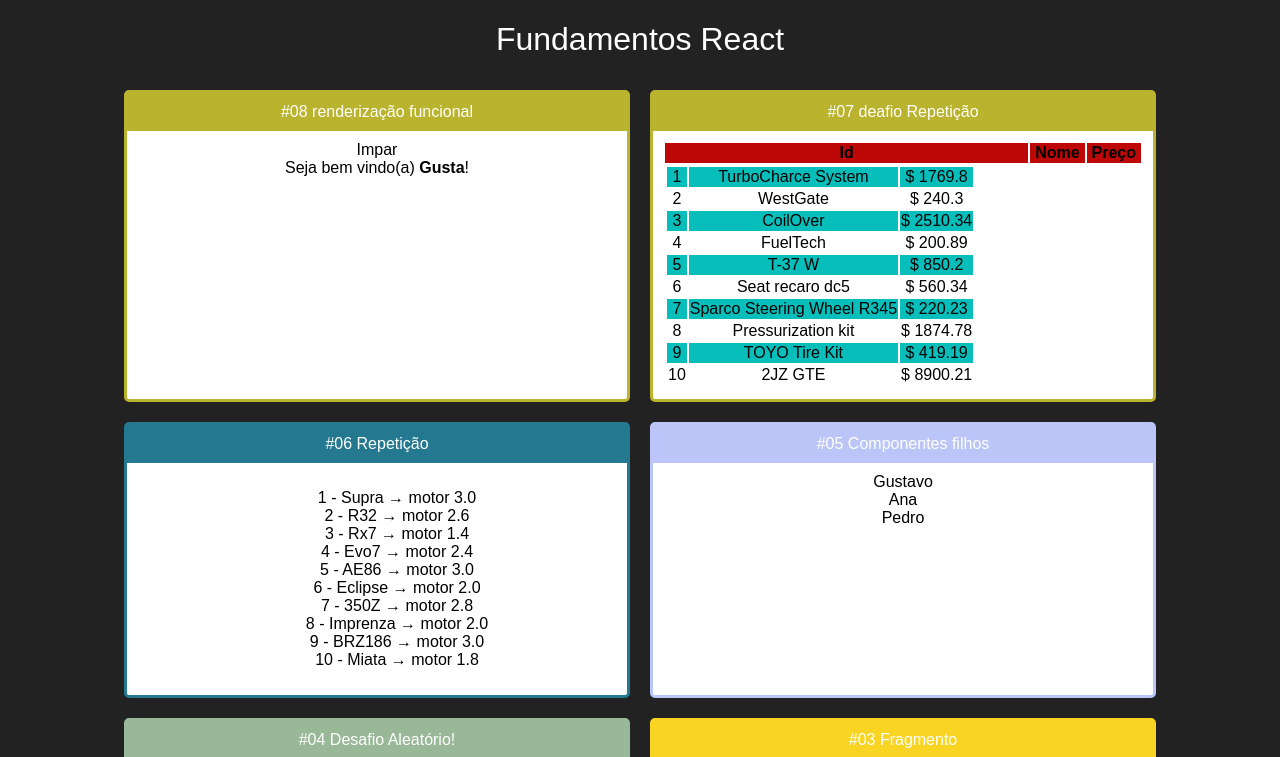
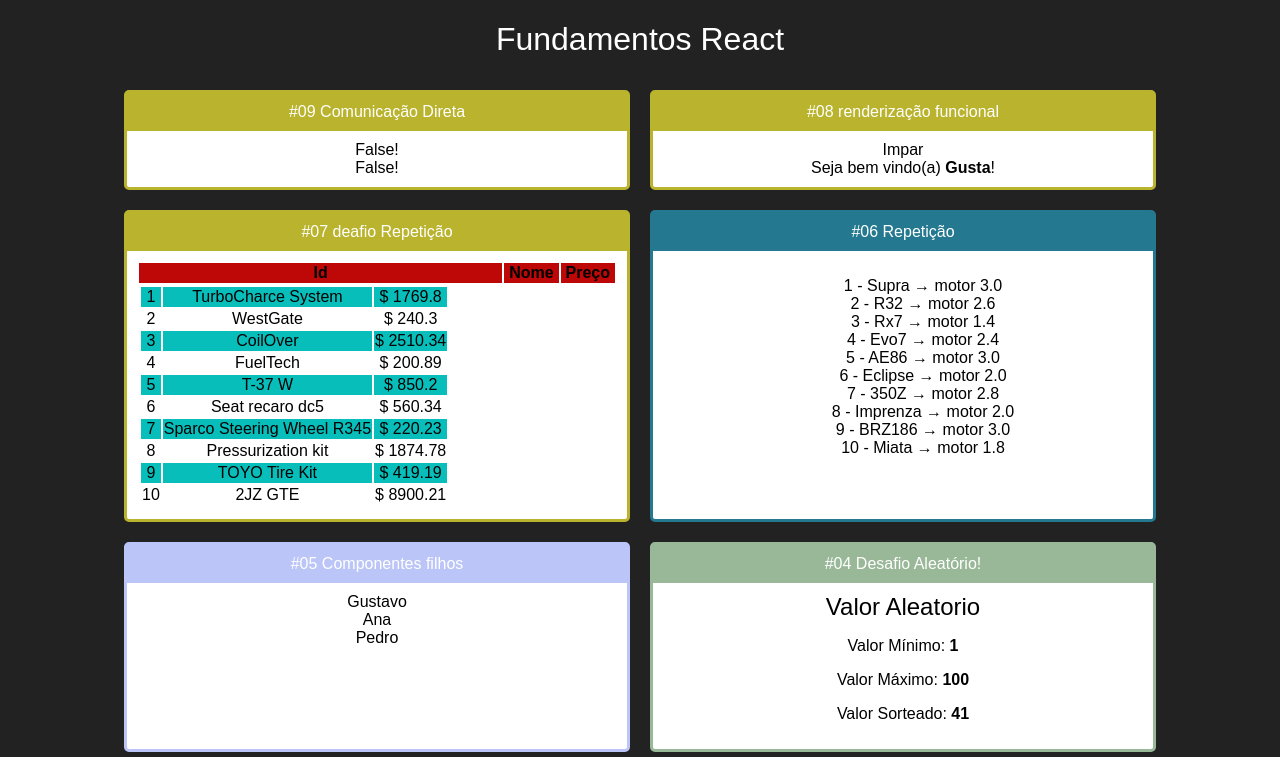
Before and after one commit to gustavo-silva-clear/Fundamentos_React, a React (Create React App) app: page / in a window 1280 px wide. Shown: the top 757 px of the page. Built offline with nearby package versions, Linux system fonts and the light colour scheme.

Commit message:
feat: Direct Communication

```diff
--- a/src/App.jsx
+++ b/src/App.jsx
@@ -1,6 +1,7 @@
 import React from "react";
 import './App.css'
 
+import DiretaPai from"./components/comunicacao/DiretaPai"
 import UsuarioInfo from "./components/condicional/UsuarioInfo";
 import ParOuImpar from "./components/condicional/ParOuImpar";
 import Produtos from "./components/repeticao/TabelaProdutos";
@@ -23,16 +24,20 @@ export default props => {
 
             <div className="Cards">
 
-            <Card titulo="#08 renderização funcional" color="#bab32e">
-                    <ParOuImpar numero = {21}></ParOuImpar>
-                    <UsuarioInfo usuario = {{nome : 'Gusta'}} />
+                <Card titulo="#09 Comunicação Direta" color="#bab32e">
+
+                   <DiretaPai></DiretaPai>
+
                 </Card>
 
+                <Card titulo="#08 renderização funcional" color="#bab32e">
+                    <ParOuImpar numero={21}></ParOuImpar>
+                    <UsuarioInfo usuario={{ nome: 'Gusta' }} />
+                </Card>
 
                 <Card titulo="#07 deafio Repetição" color="#bab32e">
                     <Produtos />
                 </Card>
-
 
                 <Card titulo="#06 Repetição" color="#24788f">
 
--- /dev/null
+++ b/src/components/comunicacao/DiretaFilho.jsx
@@ -0,0 +1,14 @@
+import React from  'react'
+
+export default props => {
+
+return (
+
+    <div>
+        <span>{props.texto}</span>
+        <span>{props.numero}</span>
+        <span>{props.bool ? ' Verdadeiro' : 'False'}!</span>
+    </div>
+)
+
+}
--- /dev/null
+++ b/src/components/comunicacao/DiretaPai.jsx
@@ -0,0 +1,16 @@
+import React from 'react'
+import DiretaFilho from './DiretaFilho'
+
+export default props => {
+
+    return (
+        <div>
+
+            <DiretaFilho nome="Gusta" idade={20} nerd={true} />
+            <DiretaFilho nome="Ana" idade={17} nerd={false} />
+
+        </div>
+
+    )
+
+}
```
